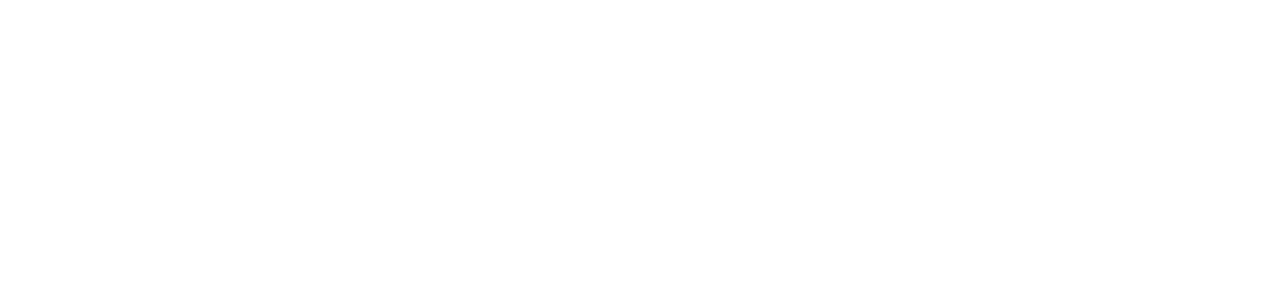
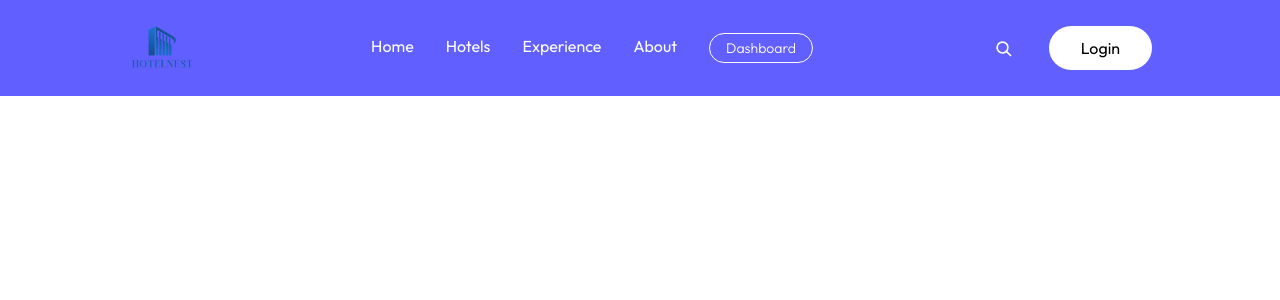
Before and after one commit to KushanRuwanPathirana/HotelNest-Hotel-Booking-website, a React (Vite) app in the folder FrontEnd/: page / in a window 1280 px wide. Shown: the top 300 px of the page. Built offline with nearby package versions, Linux system fonts and the light colour scheme; a web font is replaced by a local one.

Commit message:
Update App.jsx

```diff
--- a/FrontEnd/src/App.jsx
+++ b/FrontEnd/src/App.jsx
@@ -7,6 +7,7 @@
   const isOwnerPath = useLocation().pathname.includes("owner");
   return (
     <div className=''>
+      {!isOwnerPath && <Navbar/>}
     </div>
   )
 }
```
